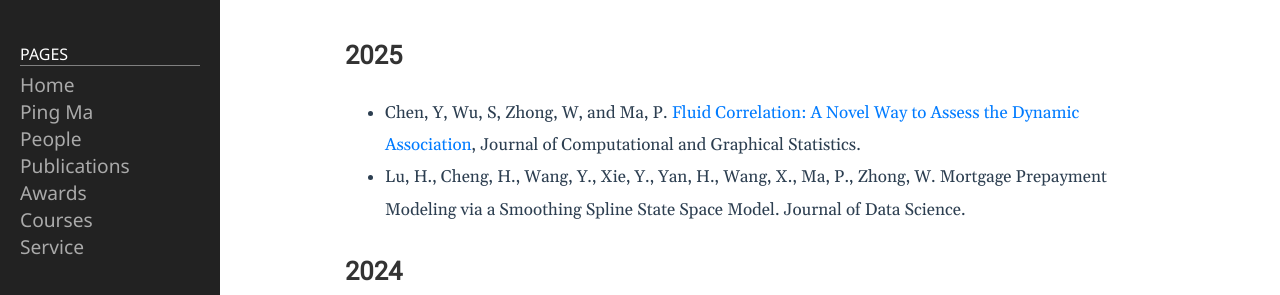
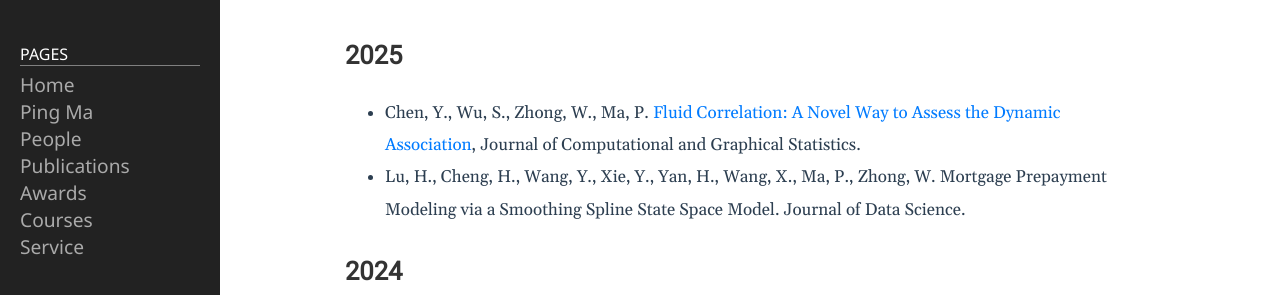
Before and after one commit to BDALpingio/BDALpingio.github.io, a Jekyll site: the page built from 3_publications.md, in a window 1280 px wide and 900 px high. Shown: the part 167-462 px from the top of the window. Built offline with Jekyll 4.4.1, drawn with Linux system fonts in a browser that asks for light colours.

Commit message:
Update 3_publications.md

```diff
--- a/3_publications.md
+++ b/3_publications.md
@@ -8,7 +8,7 @@
 
 
 ## 2025
-- Chen, Y, Wu, S, Zhong, W, and Ma, P. [Fluid Correlation: A Novel Way to Assess the Dynamic Association](https://www.tandfonline.com/doi/full/10.1080/10618600.2024.2444373?scroll=top&needAccess=true), Journal of Computational and Graphical Statistics.
+- Chen, Y., Wu, S., Zhong, W., Ma, P. [Fluid Correlation: A Novel Way to Assess the Dynamic Association](https://www.tandfonline.com/doi/full/10.1080/10618600.2024.2444373?scroll=top&needAccess=true), Journal of Computational and Graphical Statistics.
 - Lu, H., Cheng, H., Wang, Y., Xie, Y., Yan, H., Wang, X., Ma, P., Zhong, W. Mortgage Prepayment Modeling via a Smoothing Spline State Space Model. Journal of Data Science.
 
 ## 2024
```
